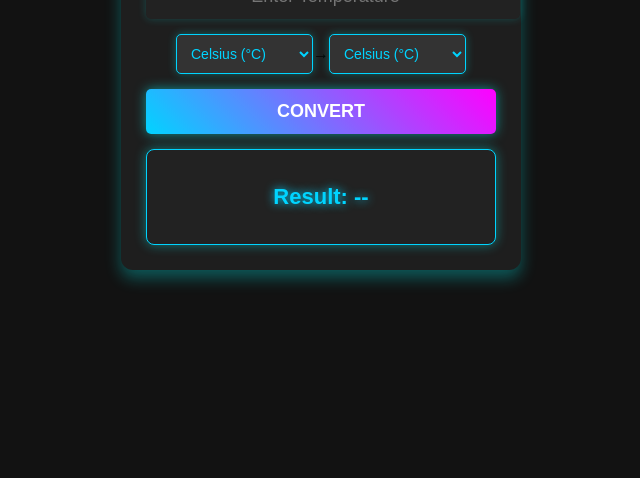
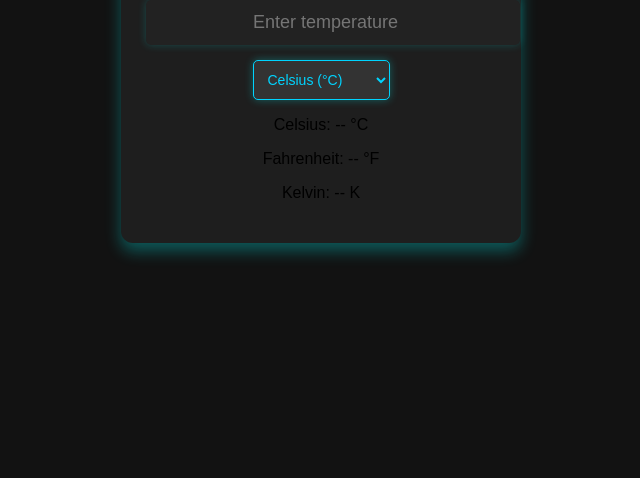
Before and after one commit to Abbas-1911/Temperature_Converter_App_In_Vanilla_Js, a plain HTML site: page Vanilla_Final_Temp_Converter/src/index.html in a window 1280 px wide. Shown: the part 322-800 px from the top of the page, without its empty margins (319-959 px from the left). Drawn offline with Linux system fonts and the light colour scheme.

Commit message:
index.html

```diff
--- a/Vanilla_Final_Temp_Converter/src/index.html
+++ b/Vanilla_Final_Temp_Converter/src/index.html
@@ -7,33 +7,22 @@
     <link rel="stylesheet" href="style.css">
 </head>
 <body>
-
     <div class="container">
-        <h2>Temperature Converter</h2>
-
-        <input type="number" id="temperature" placeholder="Enter Temperature">
-
-        <div class="dropdowns">
-            <select id="fromUnit">
+        <div class="converter">
+            <h2>Temperature Converter</h2>
+            <input type="number" id="tempInput" placeholder="Enter temperature">
+            <select id="unitSelect">
                 <option value="C">Celsius (°C)</option>
                 <option value="F">Fahrenheit (°F)</option>
                 <option value="K">Kelvin (K)</option>
             </select>
-            <span>→</span>
-            <select id="toUnit">
-                <option value="C">Celsius (°C)</option>
-                <option value="F">Fahrenheit (°F)</option>
-                <option value="K">Kelvin (K)</option>
-            </select>
-        </div>
-
-        <button onclick="convertTemperature()">Convert</button>
-
-        <div id="resultBox">
-            <p id="resultText">Result: --</p>
+            <div class="results">
+                <p id="celsiusResult">Celsius: -- °C</p>
+                <p id="fahrenheitResult">Fahrenheit: -- °F</p>
+                <p id="kelvinResult">Kelvin: -- K</p>
+            </div>
         </div>
     </div>
-
     <script src="script.js"></script>
 </body>
 </html>
```
